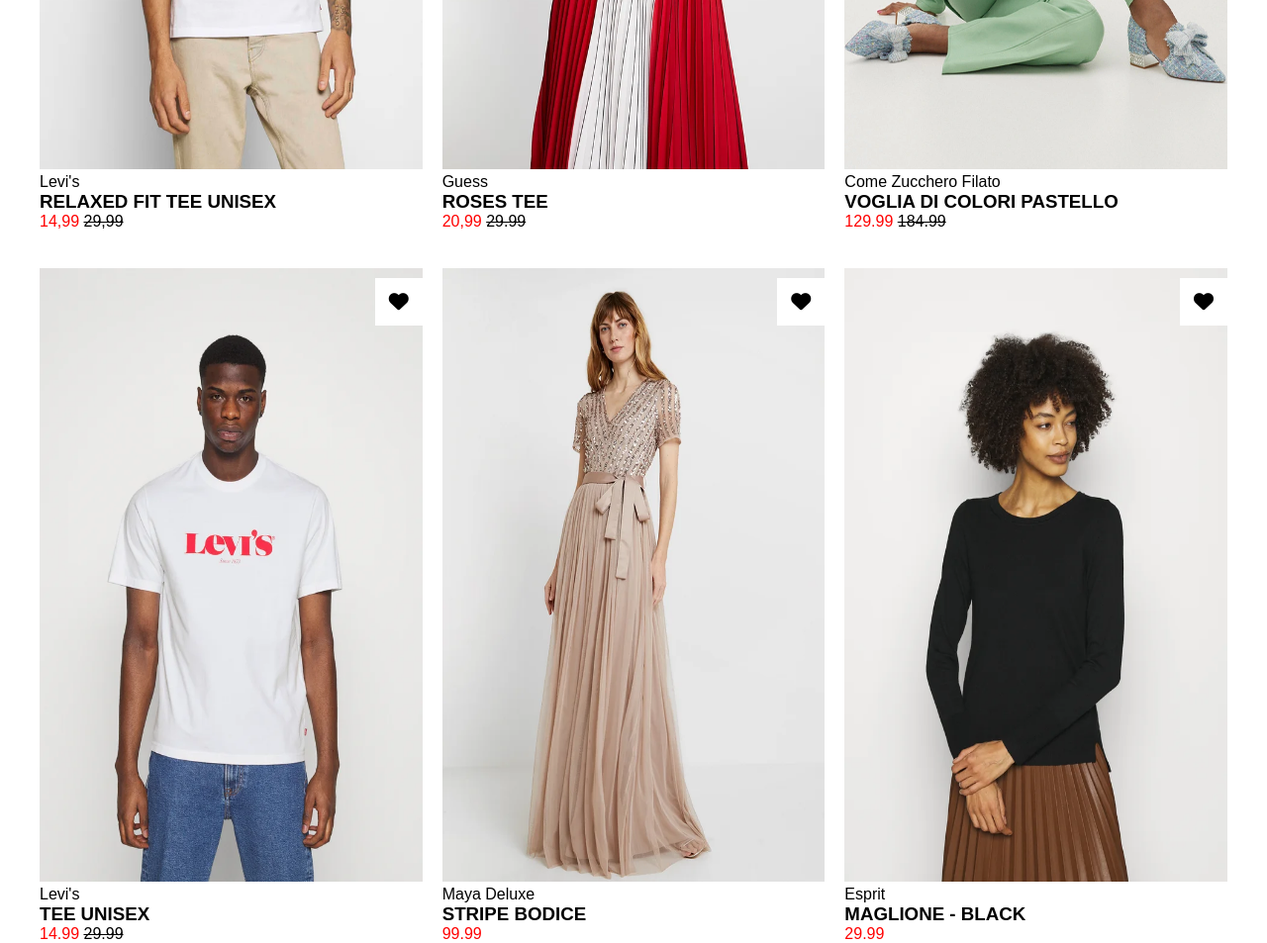
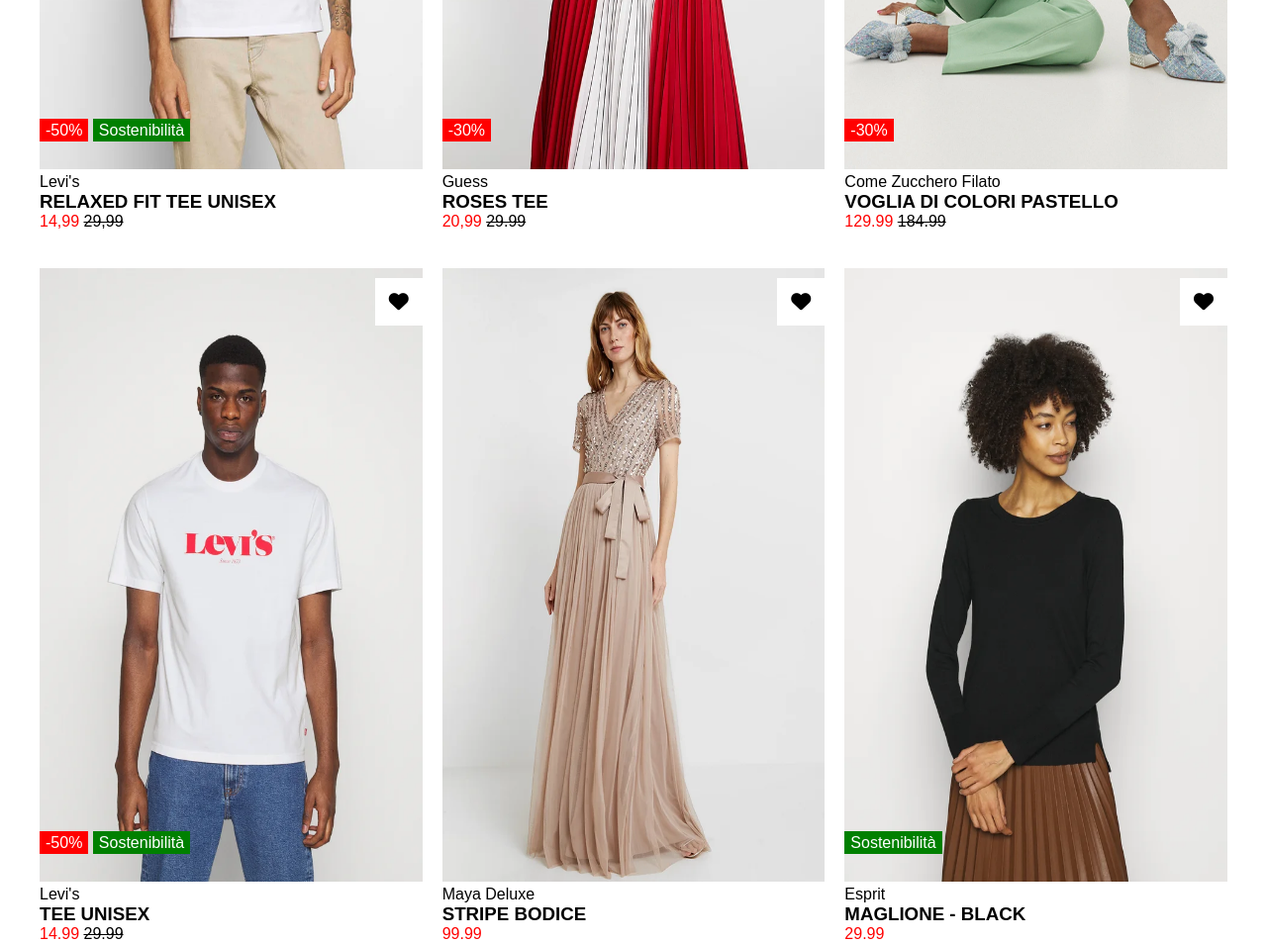
Before and after one commit to AndreaGarofalo/html-css-boolando, a plain HTML site: page index.html in a window 1280 px wide. Shown: the part 560-1513 px from the top of the page at 99% size. Drawn offline with Linux system fonts and the light colour scheme.

Commit message:
added discount tags

```diff
--- a/index.html
+++ b/index.html
@@ -51,6 +51,10 @@
                     <img class="model-a" src="img/1.webp" alt="">
                     <img class="model-b" src="img/1b.webp" alt="">
                     <div class="favourite"><i class="fa-solid fa-heart"></i></div>
+                    <div class="discount-class">
+                        <span class="red-bg tags">-50%</span>
+                        <span class="green-bg tags">Sostenibilità</span>
+                    </div>
                     <p>Levi's</p>
                     <h3>Relaxed fit tee unisex</h3>
                     <p>
@@ -62,6 +66,9 @@
                     <img class="model-a" src="img/2.webp" alt="">
                     <img class="model-b" src="img/2b.webp" alt="">
                     <div class="favourite"><i class="fa-solid fa-heart"></i></div>
+                    <div class="discount-class">
+                        <span class="red-bg tags">-30%</span>
+                    </div>
                     <p>Guess</p>
                     <h3>Roses tee</h3>
                     <p>
@@ -73,6 +80,9 @@
                     <img class="model-a" src="img/3.webp" alt="">
                     <img class="model-b" src="img/3b.webp" alt="">
                     <div class="favourite"><i class="fa-solid fa-heart"></i></div>
+                    <div class="discount-class">
+                        <span class="red-bg tags">-30%</span>
+                    </div>
                     <p>Come Zucchero Filato</p>
                     <h3>Voglia di colori pastello</h3>
                     <p>
@@ -88,6 +98,10 @@
                     <img class="model-a" src="img/4.webp" alt="">
                         <img class="model-b" src="img/4b.webp" alt="">
                     <div class="favourite"><i class="fa-solid fa-heart"></i></div>
+                    <div class="discount-class">
+                        <span class="red-bg tags">-50%</span>
+                        <span class="green-bg tags">Sostenibilità</span>
+                    </div>
                     <p>Levi's</p>
                     <h3>Tee unisex</h3>
                     <p>
@@ -109,6 +123,9 @@
                     <img class="model-a" src="img/6.webp" alt="">
                     <img class="model-b" src="img/6b.webp" alt="">
                     <div class="favourite"><i class="fa-solid fa-heart"></i></div>
+                    <div class="discount-class">
+                        <span class="green-bg tags">Sostenibilità</span>
+                    </div>
                     <p>Esprit</p>
                     <h3>Maglione - black</h3>
                     <p>
--- a/style/style.css
+++ b/style/style.css
@@ -43,6 +43,14 @@ h3 {
 
 .line-throught {
     text-decoration: line-through;
+}
+
+.red-bg {
+    background-color: #f00;
+}
+
+.green-bg {
+    background-color: #008000;
 }
 
 /* header */
@@ -139,4 +147,15 @@ header {
     color: #f00;
 }
 
+.tags {
+    color: #fff;
+    padding: 3px 6px;
+}
+
+.discount-class {
+    position: absolute;
+    bottom: 30px;
+    left: 0;
+}
+
 /* footer */
```
